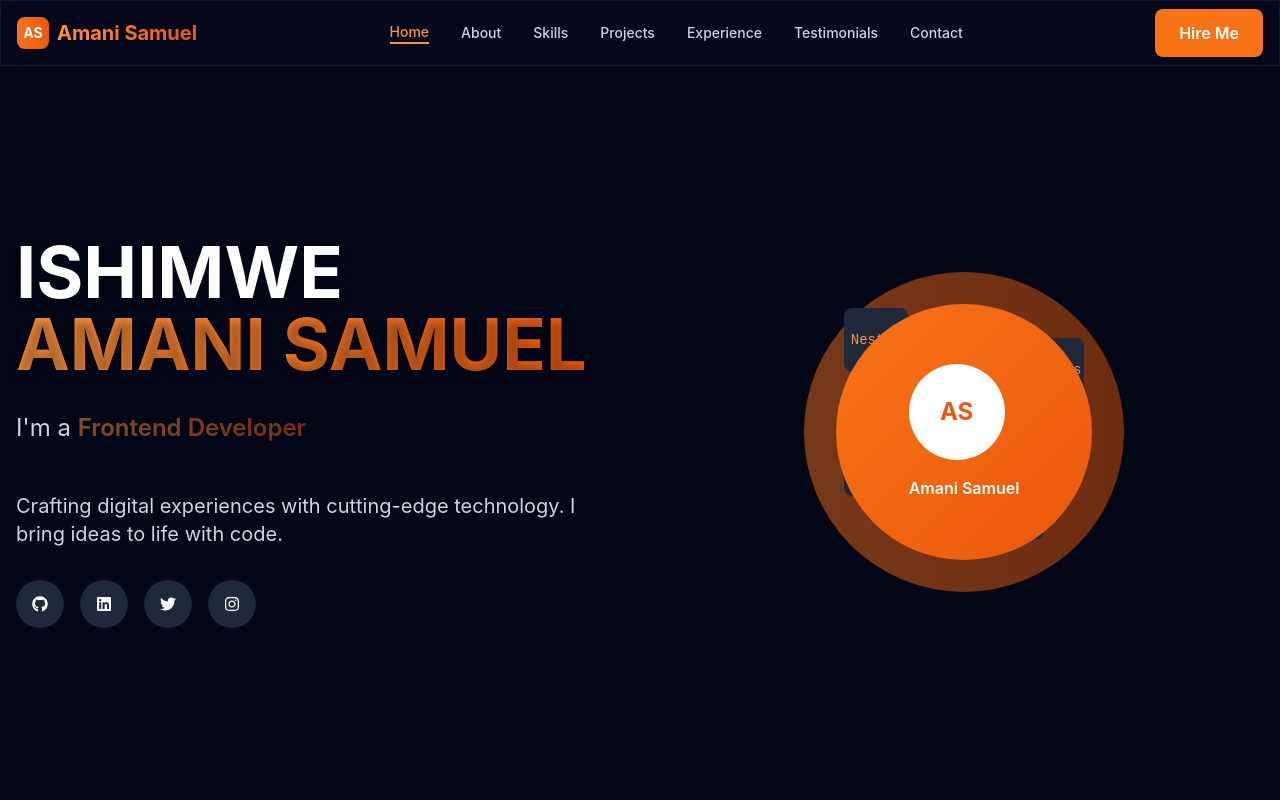
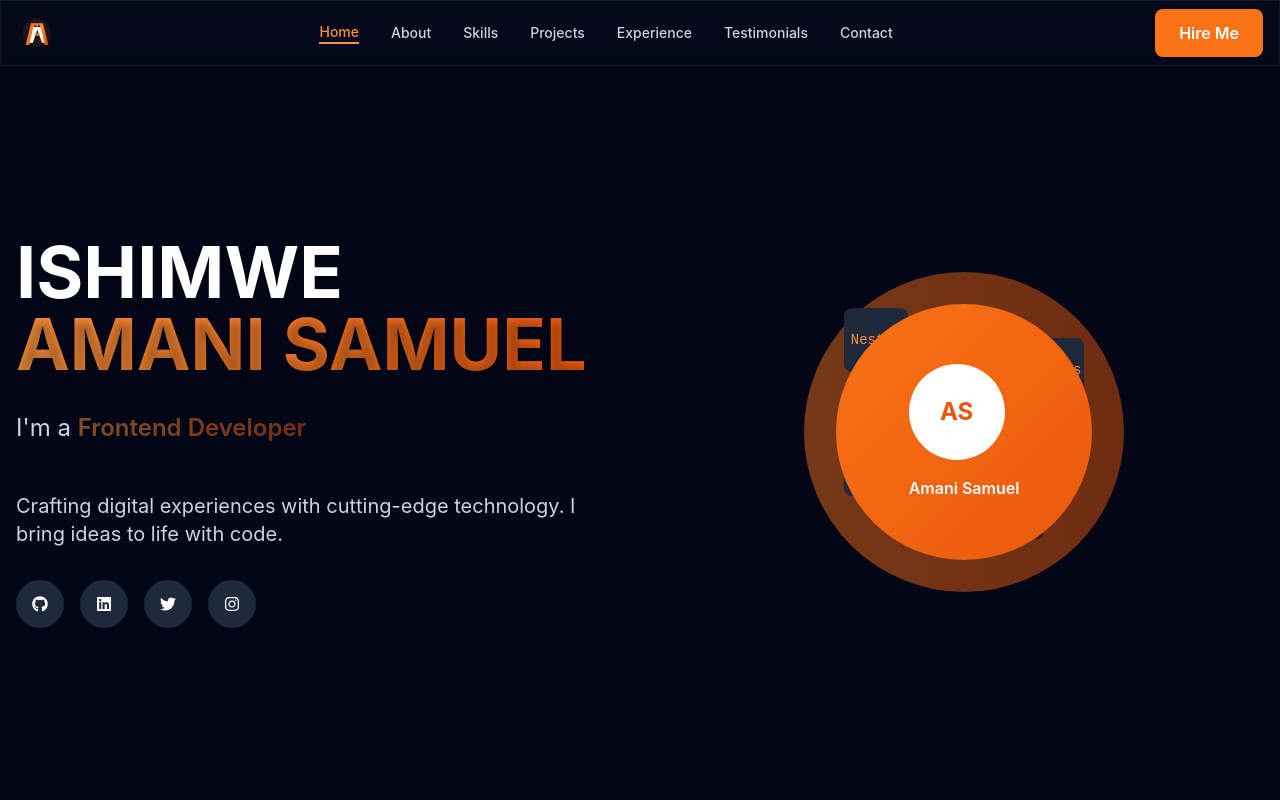
Before and after one commit to Amani-Ishimwe/Portofolio_site, a React (Vite) app: page / in a window 1280 px wide. Shown: the top 800 px of the page. Built offline with nearby package versions, Linux system fonts and the light colour scheme.

Commit message:
added the logo

```diff
--- a/src/components/Header.jsx
+++ b/src/components/Header.jsx
@@ -1,5 +1,6 @@
 import { useState } from 'react'
 import { FaBars, FaTimes } from 'react-icons/fa'
+import Logo from '../../public/logo.svg'
 
 const Header = ({ activeSection, onNavClick }) => {
   const [isMenuOpen, setIsMenuOpen] = useState(false)
@@ -29,10 +30,11 @@ const Header = ({ activeSection, onNavClick }) => {
         <div className="flex items-center justify-between h-16">
           {/* Logo */}
           <div className="flex items-center space-x-2">
-            <div className="w-8 h-8 bg-gradient-to-r from-primary-500 to-primary-600 rounded-lg flex items-center justify-center">
-              <span className="text-white font-bold text-sm">AS</span>
-            </div>
-            <span className="text-xl font-bold gradient-text">Amani Samuel</span>
+            <img
+              src={Logo}
+              alt="Amani Logo"
+              className="w-10 h-10"
+            />
           </div>
 
           {/* Desktop Navigation */}
```
Also changed, not shown: public/logo.svg (added).
